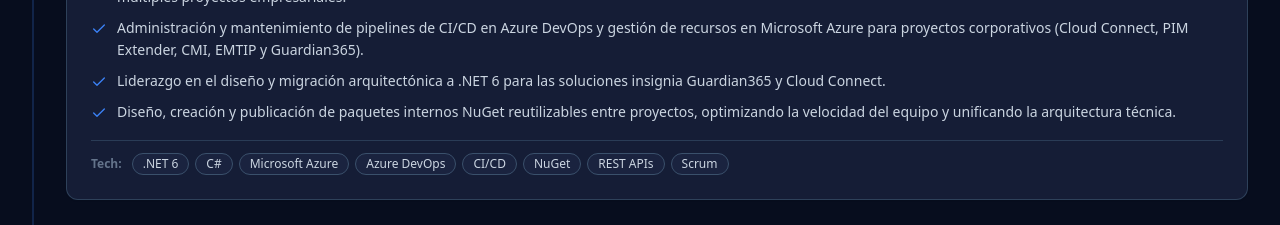
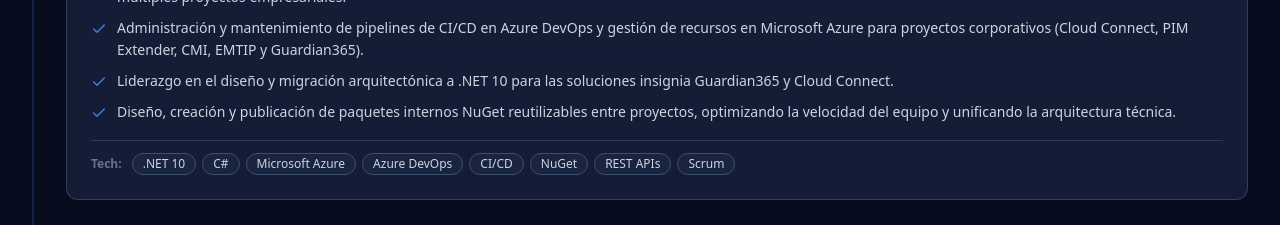
Before and after one commit to ronald32acunadev/curriculumvitae, a React (Vite) app: page / in a window 1280 px wide. Shown: the part 2341-2566 px from the top of the page. Built offline with nearby package versions, Linux system fonts and the light colour scheme; what @react-pdf/renderer would draw is missing.

Commit message:
fix(cv): update .NET version from .NET 6 to .NET 10

```diff
--- a/src/data/cvData.ts
+++ b/src/data/cvData.ts
@@ -32,7 +32,7 @@ export const cvData: BilingualCVData = {
       },
       {
         categoryName: "Frameworks & Ecosistemas",
-        skills: [".NET Core", "ASP.NET Core", "React", "Node.js", "Azure Functions", "Vite", "Android", "Laravel"]
+        skills: [".NET 10", ".NET Core", "ASP.NET Core", "React", "Node.js", "Azure Functions", "Vite", "Android", "Laravel"]
       },
       {
         categoryName: "Inteligencia Artificial & Modelos Locales",
@@ -63,10 +63,10 @@ export const cvData: BilingualCVData = {
         responsibilities: [
           "Liderazgo técnico y supervisión de desarrolladores, coordinando asignación de tareas, seguimiento de avances de sprints y estándares de calidad de código en múltiples proyectos empresariales.",
           "Administración y mantenimiento de pipelines de CI/CD en Azure DevOps y gestión de recursos en Microsoft Azure para proyectos corporativos (Cloud Connect, PIM Extender, CMI, EMTIP y Guardian365).",
-          "Liderazgo en el diseño y migración arquitectónica a .NET 6 para las soluciones insignia Guardian365 y Cloud Connect.",
+          "Liderazgo en el diseño y migración arquitectónica a .NET 10 para las soluciones insignia Guardian365 y Cloud Connect.",
           "Diseño, creación y publicación de paquetes internos NuGet reutilizables entre proyectos, optimizando la velocidad del equipo y unificando la arquitectura técnica."
         ],
-        technologies: [".NET 6", "C#", "Microsoft Azure", "Azure DevOps", "CI/CD", "NuGet", "REST APIs", "Scrum"]
+        technologies: [".NET 10", "C#", "Microsoft Azure", "Azure DevOps", "CI/CD", "NuGet", "REST APIs", "Scrum"]
       },
       {
         id: "exp-2",
@@ -128,7 +128,7 @@ export const cvData: BilingualCVData = {
       },
       {
         categoryName: "Frameworks & Ecosystems",
-        skills: [".NET Core", "ASP.NET Core", "React", "Node.js", "Azure Functions", "Vite", "Android", "Laravel"]
+        skills: [".NET 10", ".NET Core", "ASP.NET Core", "React", "Node.js", "Azure Functions", "Vite", "Android", "Laravel"]
       },
       {
         categoryName: "Generative AI & Local Models",
@@ -159,10 +159,10 @@ export const cvData: BilingualCVData = {
         responsibilities: [
           "Led and supervised development teams, managing sprint task assignments, monitoring project milestones, and enforcing clean code standards across multiple enterprise initiatives.",
           "Architected and maintained CI/CD pipelines in Azure DevOps and managed Microsoft Azure cloud infrastructure and resources for mission-critical enterprise projects (Cloud Connect, PIM Extender, CMI, EMTIP, and Guardian365).",
-          "Spearheaded the architectural migration and development of new versions on .NET 6 for flagship platforms Guardian365 and Cloud Connect.",
+          "Spearheaded the architectural migration and development of new versions on .NET 10 for flagship platforms Guardian365 and Cloud Connect.",
           "Authored, versioned, and published shared internal NuGet packages reused across multiple company projects, accelerating developer productivity and architectural consistency."
         ],
-        technologies: [".NET 6", "C#", "Microsoft Azure", "Azure DevOps", "CI/CD", "NuGet", "REST APIs", "Scrum"]
+        technologies: [".NET 10", "C#", "Microsoft Azure", "Azure DevOps", "CI/CD", "NuGet", "REST APIs", "Scrum"]
       },
       {
         id: "exp-2",
```
